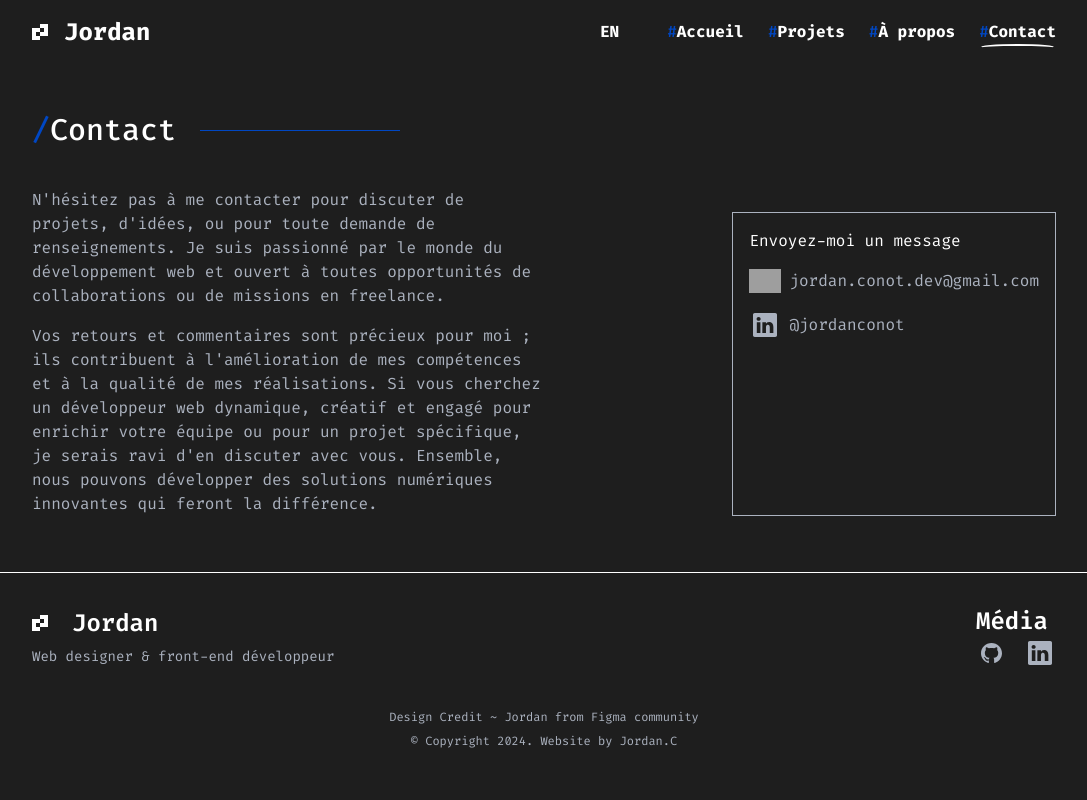
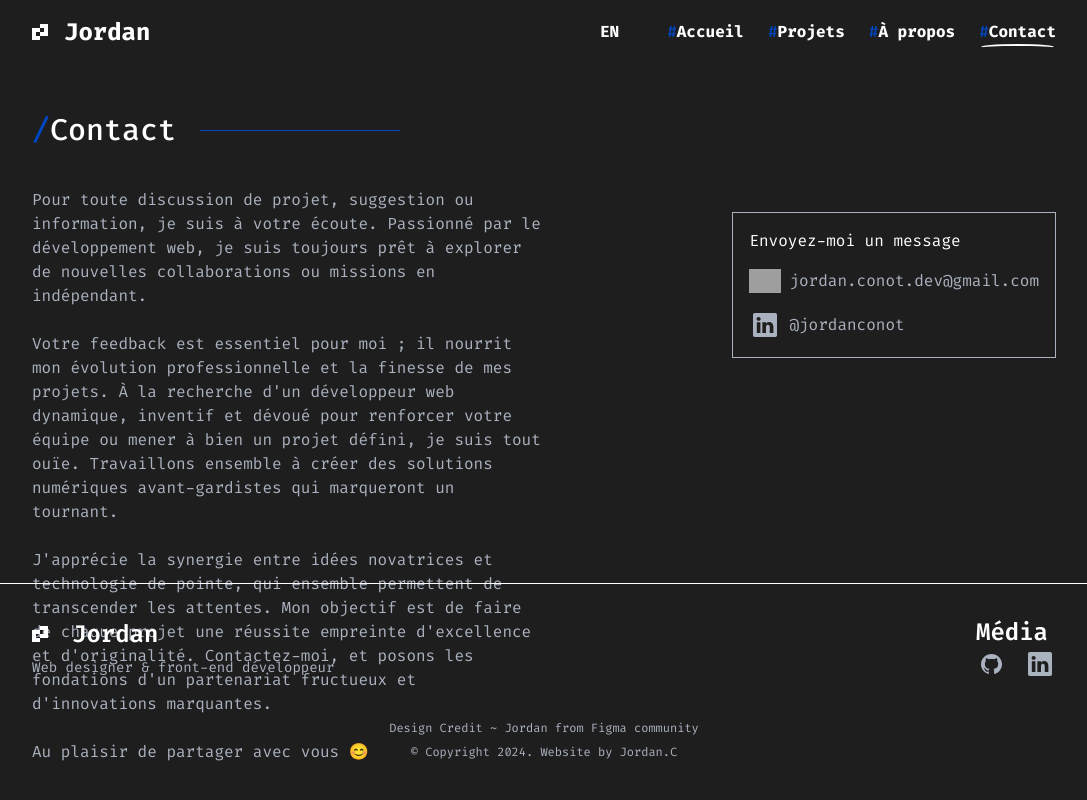
Before and after one commit to jordanconot/portfolio, a Next.js app: page /contact in a window 1280 px wide. Shown: the whole page, without its empty margins (96-1183 px from the left). Built offline with nearby package versions, Linux system fonts and the light colour scheme; grey boxes are pictures that could not be loaded.

Commit message:
style: page contact ok

```diff
--- a/src/app/a-propos/page.tsx
+++ b/src/app/a-propos/page.tsx
@@ -14,7 +14,7 @@ export default function Page()  {
                 <Skills isAboutPage={true} isHomePage={false}/>
             </main>
         </div>
-        <Footer />
+        <Footer isContactPage={false}/>
     </>
     );
 };
--- a/src/app/contact/page.tsx
+++ b/src/app/contact/page.tsx
@@ -9,10 +9,10 @@ export default function Page()  {
         <div className='m-4 md:mr-32 md:ml-32'>
             <NavBar />
             <main className='mt-8'>
-                <Contact isContactPage={true}/>
+                <Contact isContactPage={true} isHomePage={false}/>
             </main>
         </div>
-        <Footer />
+        <Footer isContactPage />
     </>
     );
 };
--- a/src/app/page.tsx
+++ b/src/app/page.tsx
@@ -18,10 +18,10 @@ export default function Page() {
                         <Projects isProjectsPage={false} />
                         <Skills isHomePage={true} isAboutPage={false} />
                         <About isAboutPage={false} />
-                        <Contact isContactPage={false} />
+                        <Contact isContactPage={false} isHomePage={true} />
                     </main>
                 </div>
-            <Footer />
+            <Footer isContactPage={false} />
         </>
     );
 };
--- a/src/app/projets/page.tsx
+++ b/src/app/projets/page.tsx
@@ -12,7 +12,7 @@ export default function Page()  {
                     <Projects isProjectsPage={true} />
                 </main>
             </div>
-            <Footer />
+            <Footer isContactPage={false}/>
         </>
     );
 };
--- a/src/components/About.tsx
+++ b/src/components/About.tsx
@@ -21,7 +21,7 @@ const About: React.FC<AboutProps> = ({ isAboutPage }) => {
                 <div className='h-[1px] w-[420px] bg-backgroundColor-nav ml-6 hidden lg:block'></div>
             </div>
             <div className='lg:flex lg:flex-row lg:flex-wrap lg:justify-between'>
-                <div className='flex flex-col gap-4 lg:max-w-[50%] lg:gap-12'>
+                <div className='flex flex-col gap-4 lg:max-w-[50%] lg:gap-6'>
                     <p className='text-color-3 font-semibold 2xl:text-2xl'>{t('Main.about.text-welcome')}</p>
                     <p className='text-color-2'>{t('Main.about.text')}</p>
                     <p className='text-color-2'>{t('Main.about.text-after')}</p>
--- a/src/components/Contact.tsx
+++ b/src/components/Contact.tsx
@@ -5,10 +5,11 @@ import useTranslation from '@/hooks/useTranslation';
 import Image from 'next/image';
 
 interface ContactProps {
-    isContactPage: boolean
+    isContactPage: boolean,
+    isHomePage: boolean
 }
 
-const Contact: React.FC<ContactProps> = ({ isContactPage }) => {
+const Contact: React.FC<ContactProps> = ({ isContactPage, isHomePage }) => {
     const { lang, setLang } = useContext(LanguageContext);
     const { t } = useTranslation(lang);
     return (
@@ -19,13 +20,21 @@ const Contact: React.FC<ContactProps> = ({ isContactPage }) => {
                 <div className='h-[1px] w-[200px] bg-backgroundColor-nav ml-6 hidden lg:block'></div>
             </div>
             <div className='lg:flex lg:flex-row lg:flex-wrap lg:justify-between'>
-                <div className='flex flex-col gap-4 lg:max-w-[50%]'>
+                <div className='flex flex-col gap-6 lg:max-w-[50%]'>
                     <p className='text-color-2'>{t('Main.contact.text-contact')}</p>
-                    {isContactPage && (
+                    {isHomePage && (
                         <p className='text-color-2'>{t('Main.contact.text-contact-after')}</p>
                     )}
+
+                    {isContactPage && (
+                        <>
+                            <p className='text-color-2'>{t('Main.contact.text-contact-after')}</p>
+                            <p className='text-color-2'>{t('Main.contact.text-contact-after-after')}</p>
+                            <p className='text-color-2'>{t('Main.contact.text-contact-end')}</p>
+                        </>
+                    )}
                 </div>
-                <div className='border-color-2 border flex mt-6 w-full md:max-w-max'>
+                <div className='border-color-2 border flex mt-6 h-max w-max'>
                     <div className='p-4 flex flex-col gap-4'>
                         <p className='text-color-3'>{t('Main.contact.message')}</p>
                         <div className='flex items-center gap-2'>
--- a/src/components/Footer.tsx
+++ b/src/components/Footer.tsx
@@ -5,11 +5,16 @@ import useTranslation from '@/hooks/useTranslation';
 import Image from 'next/image';
 import Link from 'next/link';
 
-const Footer = () => {
+interface footerProps {
+    isContactPage: boolean
+};
+
+const Footer: React.FC<footerProps> = ({ isContactPage }) => {
     const { lang, setLang } = useContext(LanguageContext);
     const { t } = useTranslation(lang);
     return (
-        <footer className='border-t border-color-3 mt-14'>
+
+        <footer className={`${isContactPage ? 'xl:absolute xl:w-full xl:bottom-0' : ''} border-t border-color-3 mt-14`}>
             <div className='gap-2 mt-8 md:ml-32 md:mr-32'>
                 <div className='flex gap-8 flex-col items-center md:justify-between lg:flex-row'>
                     <div className='flex flex-col gap-2 lg:items-start'>
--- a/src/translations/en.json
+++ b/src/translations/en.json
@@ -52,8 +52,10 @@
         },
         "contact": {
             "contact": "Contact",
-            "text-contact": "Please don't hesitate to contact me to discuss projects or ideas, or for any other enquiries. I'm passionate about the world of web development and open to all opportunities for collaboration or freelance assignments.",
-            "text-contact-after": "I value your feedback and comments, which help to improve my skills and the quality of my work. If you're looking for a dynamic, creative and committed web developer to add to your team or for a specific project, I'd be delighted to discuss it with you. Together, we can develop innovative digital solutions that will make a difference.",
+            "text-contact": "For project discussions, suggestions, or inquiries, I'm all ears. As a web development enthusiast, I'm always ready to delve into new collaborations or freelance assignments.",
+            "text-contact-after": "Your feedback is vital to me; it fuels my professional growth and enhances the caliber of my work. If you're in search of a dynamic, inventive, and dedicated web developer to bolster your team or execute a specific project, I'm eager to talk. Let's collaborate to forge pioneering digital solutions that will make an impact.",
+            "text-contact-after-after": "I value the synergy between innovative ideas and cutting-edge technology, which together have the power to exceed expectations. My aim is to ensure each project is a beacon of excellence and uniqueness. Reach out to me, and let's lay the groundwork for a fruitful partnership and remarkable innovations.",
+            "text-contact-end": "Looking forward to sharing it with you 😊",
             "message": "Message me here",
             "email": "jordan.conot.dev@gmail.com",
             "linkedin": "@jordanconot",
--- a/src/translations/fr.json
+++ b/src/translations/fr.json
@@ -52,8 +52,10 @@
         },
         "contact": {
             "contact": "Contact",
-            "text-contact": "N'hésitez pas à me contacter pour discuter de projets, d'idées, ou pour toute demande de renseignements. Je suis passionné par le monde du développement web et ouvert à toutes opportunités de collaborations ou de missions en freelance.",
-            "text-contact-after": "Vos retours et commentaires sont précieux pour moi ; ils contribuent à l'amélioration de mes compétences et à la qualité de mes réalisations. Si vous cherchez un développeur web dynamique, créatif et engagé pour enrichir votre équipe ou pour un projet spécifique, je serais ravi d'en discuter avec vous. Ensemble, nous pouvons développer des solutions numériques innovantes qui feront la différence.",
+            "text-contact": "Pour toute discussion de projet, suggestion ou information, je suis à votre écoute. Passionné par le développement web, je suis toujours prêt à explorer de nouvelles collaborations ou missions en indépendant.",
+            "text-contact-after": "Votre feedback est essentiel pour moi ; il nourrit mon évolution professionnelle et la finesse de mes projets. À la recherche d'un développeur web dynamique, inventif et dévoué pour renforcer votre équipe ou mener à bien un projet défini, je suis tout ouïe. Travaillons ensemble à créer des solutions numériques avant-gardistes qui marqueront un tournant.",
+            "text-contact-after-after": "J'apprécie la synergie entre idées novatrices et technologie de pointe, qui ensemble permettent de transcender les attentes. Mon objectif est de faire de chaque projet une réussite empreinte d'excellence et d'originalité. Contactez-moi, et posons les fondations d'un partenariat fructueux et d'innovations marquantes.",
+            "text-contact-end": "Au plaisir de partager avec vous 😊",
             "message": "Envoyez-moi un message",
             "email": "jordan.conot.dev@gmail.com",
             "linkedin": "@jordanconot",
```
